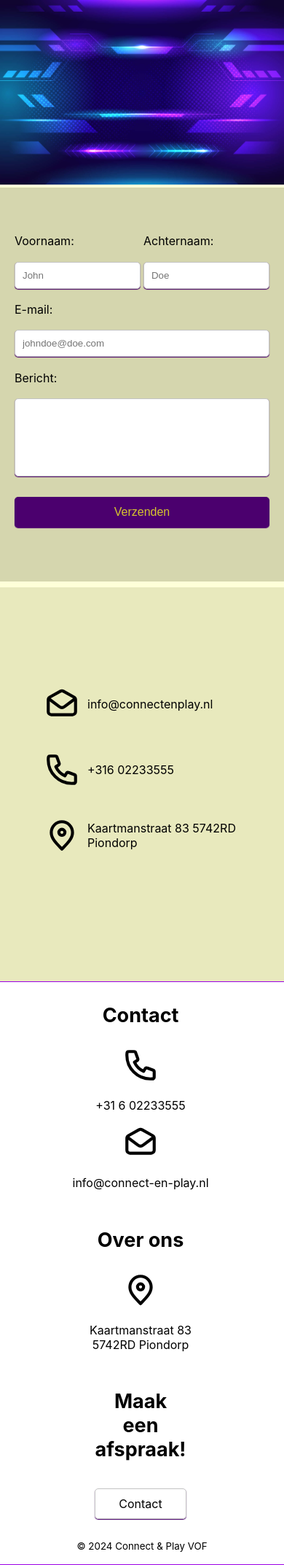
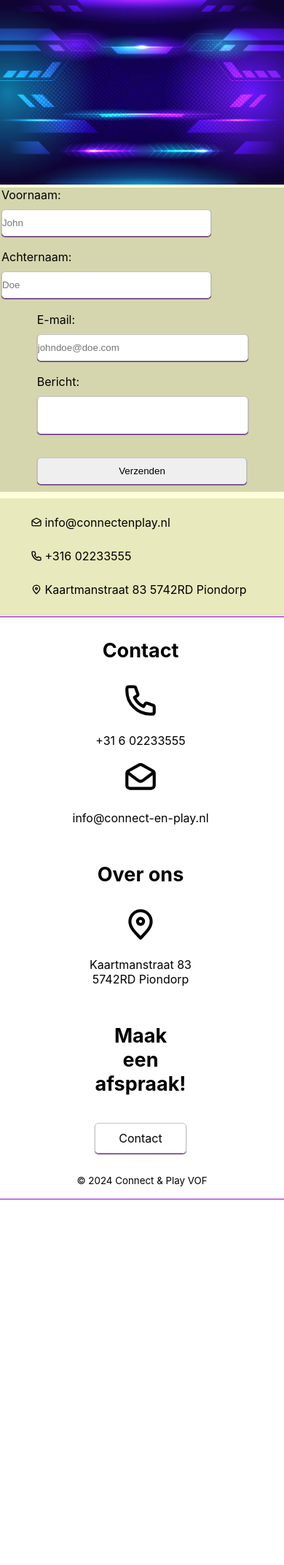
Before and after one commit to boonsboos/connect-play, a PHP site: page /contact.html in a window 390 px wide. Shown: the part 84-2229 px from the top of the page at 73% size. After the commit the page ends 1728 px from the top, so only its background shows below. Run offline with PHP 8.4, Linux system fonts and the light colour scheme.

Commit message:
Contactform responsive

```diff
--- a/contact.html
+++ b/contact.html
@@ -1,124 +1,87 @@
 <!DOCTYPE html>
 <html lang="nl">
+
 <head>
 	<meta charset="UTF-8" />
 	<meta name="viewport" content="width=device-width, initial-scale=1.0" />
 	<link rel="stylesheet" href="style.css" type="text/css" />
 	<title>Contact</title>
 </head>
+
 <body>
 	<header class="flex justify-center">
-			<div
-				id="header-container"
-				class="flex mb-col-12 col-6 justify-center align-center"
-			>
+		<div id="header-container" class="flex mb-col-12 col-6 justify-center align-center">
 			<!-- make the logo and title a home page link -->
 			<a id="home-link" href="index.html">
 				<div class="flex justify-center col-12">
-						<img
-							src="images/c&p-logo.svg"
-							alt="Connect & Play logo"
-						/>
+					<img src="images/c&p-logo.svg" alt="Connect & Play logo" />
 					<p class="">Connect & Play</p>
 				</div>
 			</a>
 
 			<div id="page-links" class="flex offset mb-col-12">
 				<a href="diensten.html">Diensten</a>
-					<a href="OverOns.html">Over Ons</a>
+				<a href="overons.html">Over Ons</a>
 				<a href="contact.html">Contact</a>
 			</div>
 		</div>
 	</header>
-		<img
-			src="images/bannerImg.jpg"
-			alt="Banner afbeelding"
-			class="banner-img"
-		/>
+	<img src="images/bannerImg.jpg" alt="Banner afbeelding" class="banner-img" />
 
 	<section id="contact-container" class="flex justify-center">
-      <div id="form-box" class="flex justify-center">
-        <form class="flex justify-center">
-          <div class="full-name flex">
-            <div class="name-field flex">
+		<form id="form-box" class="col-4 flex justify-center">
+			<div class="full-name mb-col-12 col-9 flex">
+				<div class="mb-col-9 col-6">
 					<label for="first-name">Voornaam:</label>
-              <input
-                id="first-name"
-                class="input"
-                type="text"
-                name="first-name"
-                placeholder="John"
-              />
+					<input id="first-name" class="input" type="text" name="first-name" placeholder="John" />
 				</div>
 
-            <div class="name-field flex">
+				<div class="mb-col-9 col-6">
 					<label for="last-name">Achternaam:</label>
-              <input
-                id="last-name"
-                class="input"
-                type="text"
-                name="last-name"
-                placeholder="Doe"
-              />
+					<input id="last-name" class="input" type="text" name="last-name" placeholder="Doe">
 				</div>
 			</div>
-
+			<div class="mb-col-9 col-9">
 				<label for="email">E-mail:</label>
-          <input
-            id="email"
-            class="input"
-            type="email"
-            name="email"
-            placeholder="johndoe@doe.com"
-          />
-
+				<input id="email" class="input" type="email" name="email" placeholder="johndoe@doe.com">
+			</div>
+			<div class="mb-col-9 col-9">
 				<label for="message">Bericht:</label>
 				<textarea id="message" class="input" name="message"></textarea>
+			</div>
+			<div class="send-message mb-col-9 col-6">
+				<button class="button" type="submit">Verzenden</button>
+			</div>
+		</form>
 
-          <button class="button" type="submit">Verzenden</button>
-        </form>
-      </div>
-
-      <div id="contact-info-box" class="flex justify-center">
-        <ul>
-          <li>
-            <img
-              class="contact-img"
-              src="images/iconEmail.svg"
-              alt="Mailadres"
-            />
+		<div id="contact-info-box" class="col-4 flex">
+			<ul class="flex justify-center align-center">
+				<li class="mb-col-12 col-12 flex align-center">
+					<img class="contact-img" src="images/iconEmail.svg" alt="Mailadres">
 					<span>info@connectenplay.nl</span>
 				</li>
-          <li>
-            <img
-              class="contact-img"
-              src="images/iconPhone.svg"
-              alt="Telefoonnummer"
-            />
+				<li class="mb-col-12 col-12 flex align-center">
+					<img class="contact-img" src="images/iconPhone.svg" alt="Telefoonnummer">
 					<span>+316 02233555</span>
 				</li>
-          <li>
-            <img
-              class="contact-img"
-              src="images/iconLocation.svg"
-              alt="Locatie"
-            />
+				<li class="mb-col-12 col-12 flex align-center">
+					<img class="contact-img" src="images/iconLocation.svg" alt="Locatie">
 					<span>Kaartmanstraat 83 5742RD Piondorp</span>
 				</li>
 			</ul>
 		</div>
 	</section>
+
 	<footer>
 		<div id="footer-container" class="flex justify-center">
 			<div id="footer-sections" class="col-9 flex text-center">
 				<div class="mb-col-12 col-4">
-					<a href="contact.html"><h3 id="contact">Contact</h3></a>
+					<a href="contact.html">
+						<h3 id="contact">Contact</h3>
+					</a>
 					<ul>
 						<li>
-							<img
-								src="images/iconPhone.svg"
-								alt="Telefoon"
-							/>
+							<img src="images/iconPhone.svg" alt="Telefoon" />
 							<p>+31 6 02233555</p>
 						</li>
 						<li>
@@ -128,15 +91,12 @@
 					</ul>
 				</div>
 				<div class="mb-col-12 col-4">
-					<a href="OverOns.html"
-						><h3 id="over-ons">Over ons</h3></a
-					>
+					<a href="OverOns.html">
+						<h3 id="over-ons">Over ons</h3>
+					</a>
 					<ul>
 						<li>
-							<img
-								src="images/iconLocation.svg"
-								alt="Location"
-							/>
+							<img src="images/iconLocation.svg" alt="Location" />
 						</li>
 						<li>
 							<p>
@@ -164,4 +124,5 @@
 
 	<script src="script.js" type="text/javascript"></script>
 </body>
+
 </html>
--- a/style.css
+++ b/style.css
@@ -66,8 +66,8 @@ a {
 }
 
 .contact-img {
-	width: 50px;
-	height: 50px;
+	width: 4vw;
+	height: 4vh;
 }
 
 /* classes for interactive elements (buttons, input fields) */
@@ -75,7 +75,7 @@ a {
 .input,
 .button {
 	width: 100%;
-	padding: 10px;
+	padding: 10px 0;
 	margin: 10px 0;
 	border: 1px solid #c3c3c3;
 	border-radius: 5px;
@@ -94,6 +94,10 @@ a {
   height: 4rem;
   padding: 0 1.6rem;
   text-align: center;
+}
+
+.emptyField {
+	border: 2px solid #ff0000;
 }
 
 /* spacing and alignment classes */
@@ -174,77 +178,6 @@ footer {
 	text-wrap: wrap;
 }
 
-/* Contactpage */
-#contact-container {
-	column-gap: 0;
-}
-
-#form-box, #contact-info-box {
-	align-items: center;
-	width: 550px;
-	height: 500px;
-	padding: 20px;
-}
-
-/* formbox */
-#form-box {
-	display: flex;
-	flex-direction: column;
-	align-items: center;
-	background-color: #d5d6ae;
-}
-
-#form-box .full-name .name-field {
-	flex: 1;
-}
-
-#form-box #message {
-	height: 10vh;
-}
-
-#form-box label {
-	width: 100%;
-}
-
-#form-box .button {
-	background-color: #4b006e;
-	color: #d6c52e;
-	font-size: 16px;
-	padding: 12px 20px;
-	border: none;
-	border-radius: 5px;
-	cursor: pointer;
-}
-
-#form-box .button:hover {
-	background-color: #5d0d82;
-	color: #d6c52e;
-}
-
-/* conctactbox */
-#contact-info-box {
-	background-color: #e8e9bd;
-}
-
-#contact-info-box ul {
-	list-style: none;
-}
-
-#contact-info-box li {
-	display: flex;
-	align-items: center;
-	margin-bottom: 40px;
-}
-
-#contact-info-box li:hover {
-	transform: scale(1.2) translateX(20px);
-	transition: transform 0.5s ease;
-}
-
-#contact-info-box li span {
-	margin-left: 10px;
-}
-
 /* dienstenpage */
 #diensten-container {
 	column-gap: 0;
@@ -316,6 +249,99 @@ footer {
 #overons-child img {
 	max-width: 100%;
 }
+
+/* Contactpage */
+#contact-container {
+	column-gap: 0;
+}
+
+#form-box {
+	background-color: #d5d6ae;
+
+}
+
+#contact-info-box {
+	background-color: #e8e9bd;
+}
+
+#contact-info-box ul {
+	list-style: none;
+}
+
+#contact-info-box li {
+	margin-bottom: 1vw;
+}
+
+#contact-info-box li:hover {
+	transform: scale(1.2) translateX(20px);
+	transition: transform 0.5s ease;
+}
+
+
+/* #form-box, #contact-info-box {
+	align-items: center;
+	width: 550px;
+	height: 500px;
+	padding: 20px;
+}
+
+
+#form-box {
+	display: flex;
+	flex-direction: column;
+	align-items: center;
+	background-color: #d5d6ae;
+}
+
+#form-box .full-name .name-field {
+	flex: 1;
+}
+
+#form-box #message {
+	height: 10vh;
+}
+
+#form-box label {
+	width: 100%;
+}
+
+#form-box .button {
+	background-color: #4b006e;
+	color: #d6c52e;
+	font-size: 16px;
+	padding: 12px 20px;
+	border: none;
+	border-radius: 5px;
+	cursor: pointer;
+}
+
+#form-box .button:hover {
+	background-color: #5d0d82;
+	color: #d6c52e;
+}
+
+#contact-info-box {
+	background-color: #e8e9bd;
+}
+
+#contact-info-box ul {
+	list-style: none;
+}
+
+#contact-info-box li {
+	display: flex;
+	align-items: center;
+	margin-bottom: 40px;
+}
+
+#contact-info-box li:hover {
+	transform: scale(1.2) translateX(20px);
+	transition: transform 0.5s ease;
+}
+
+#contact-info-box li span {
+	margin-left: 10px;
+} */
 
 @media only screen and (min-width: 576px) {
 	/* columns subtract the width of the gap specified by .flex from their own width */
```
Lines whose indentation alone changed are shown as unchanged.
